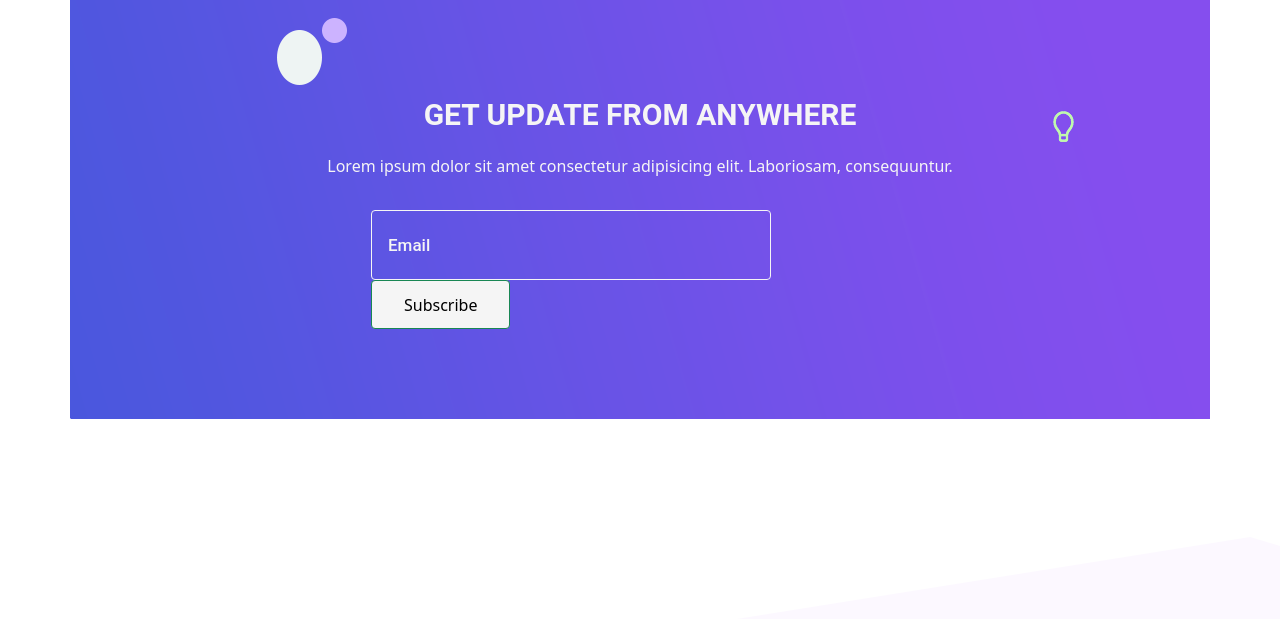
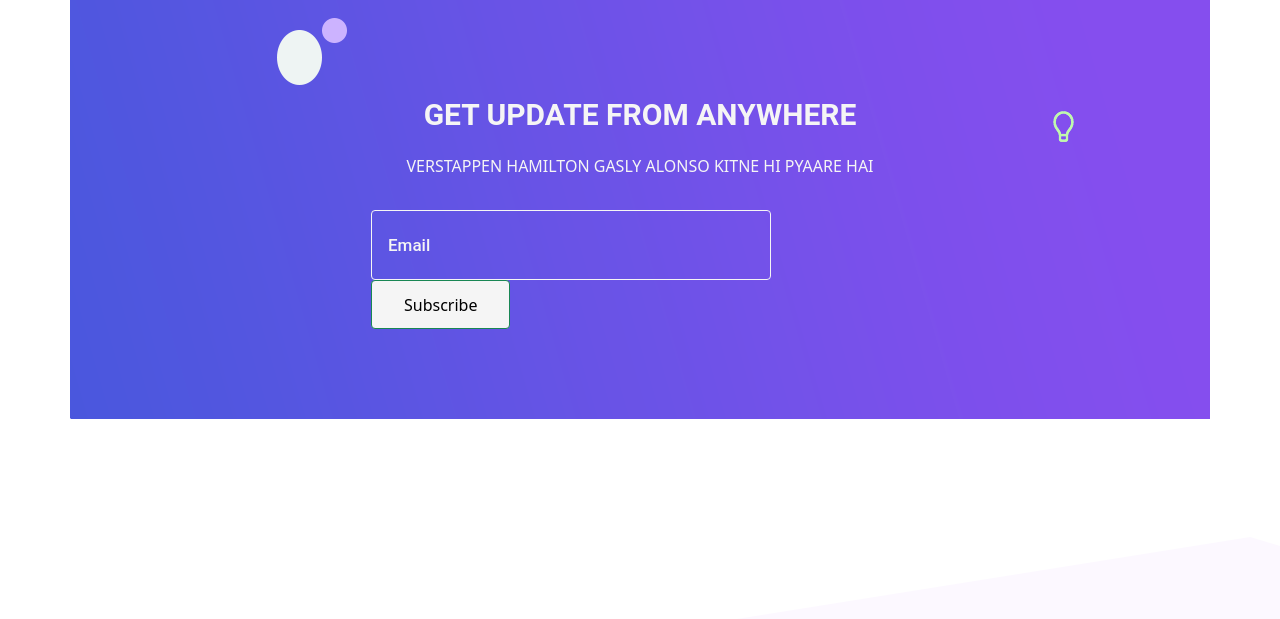
Before and after one commit to rumit7/portfolio, a plain HTML site: page index.html in a window 1280 px wide. Shown: the part 5700-6319 px from the top of the page. Drawn offline with Linux system fonts and the light colour scheme.

Commit message:
Update index.html

```diff
--- a/index.html
+++ b/index.html
@@ -600,8 +600,7 @@
           <div class="row">
               <div class="col-lg-12 text-center subscribe-title">
                   <h4 class="text-uppercase">Get Update From anywhere</h4>
-                  <p class="para">Lorem ipsum dolor sit amet consectetur adipisicing elit. Laboriosam,
-                      consequuntur.</p>
+                  <p class="para">VERSTAPPEN HAMILTON GASLY ALONSO KITNE HI PYAARE HAI</p>
               </div>
           </div>
           <div class="d-sm-flex justify-content-center">
```
